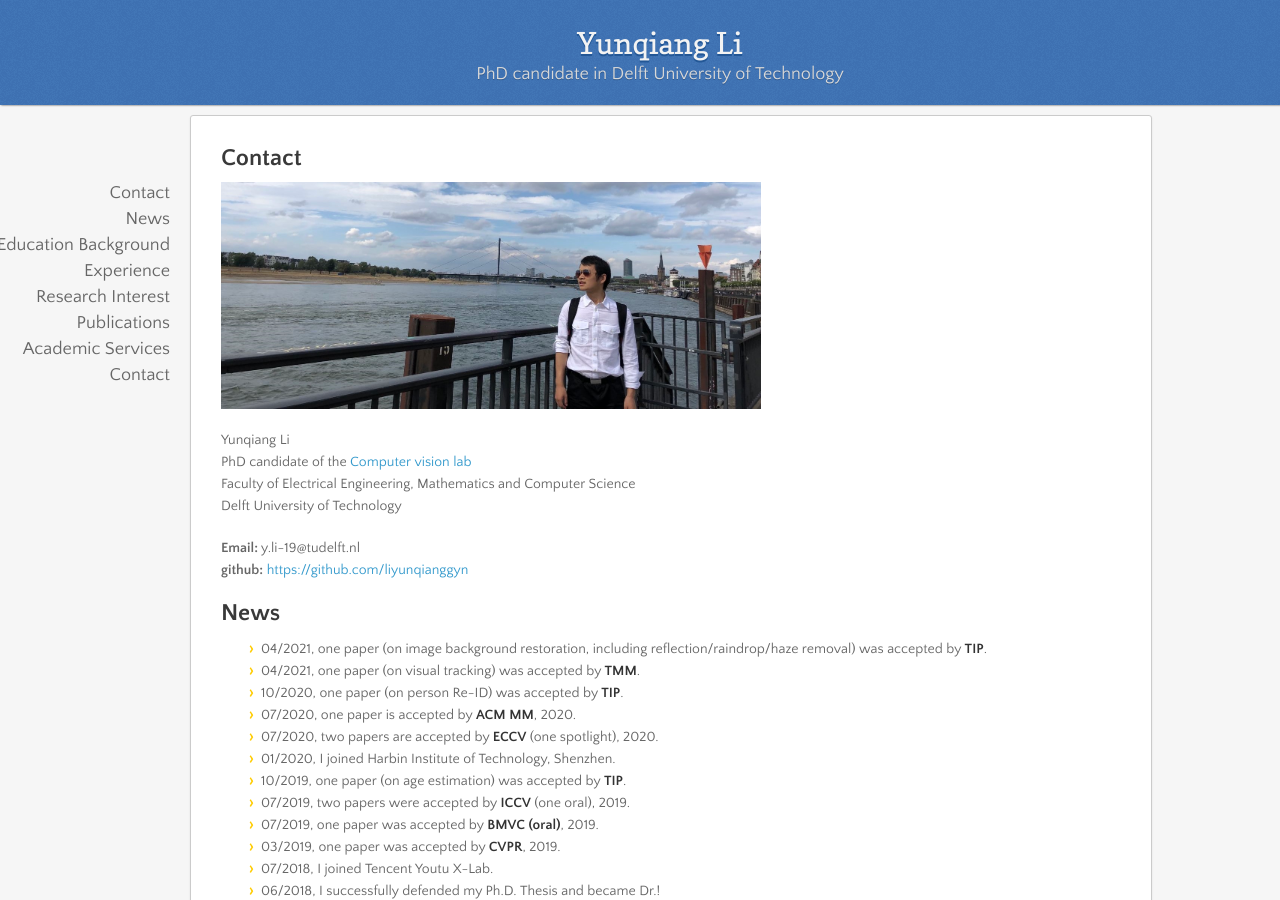
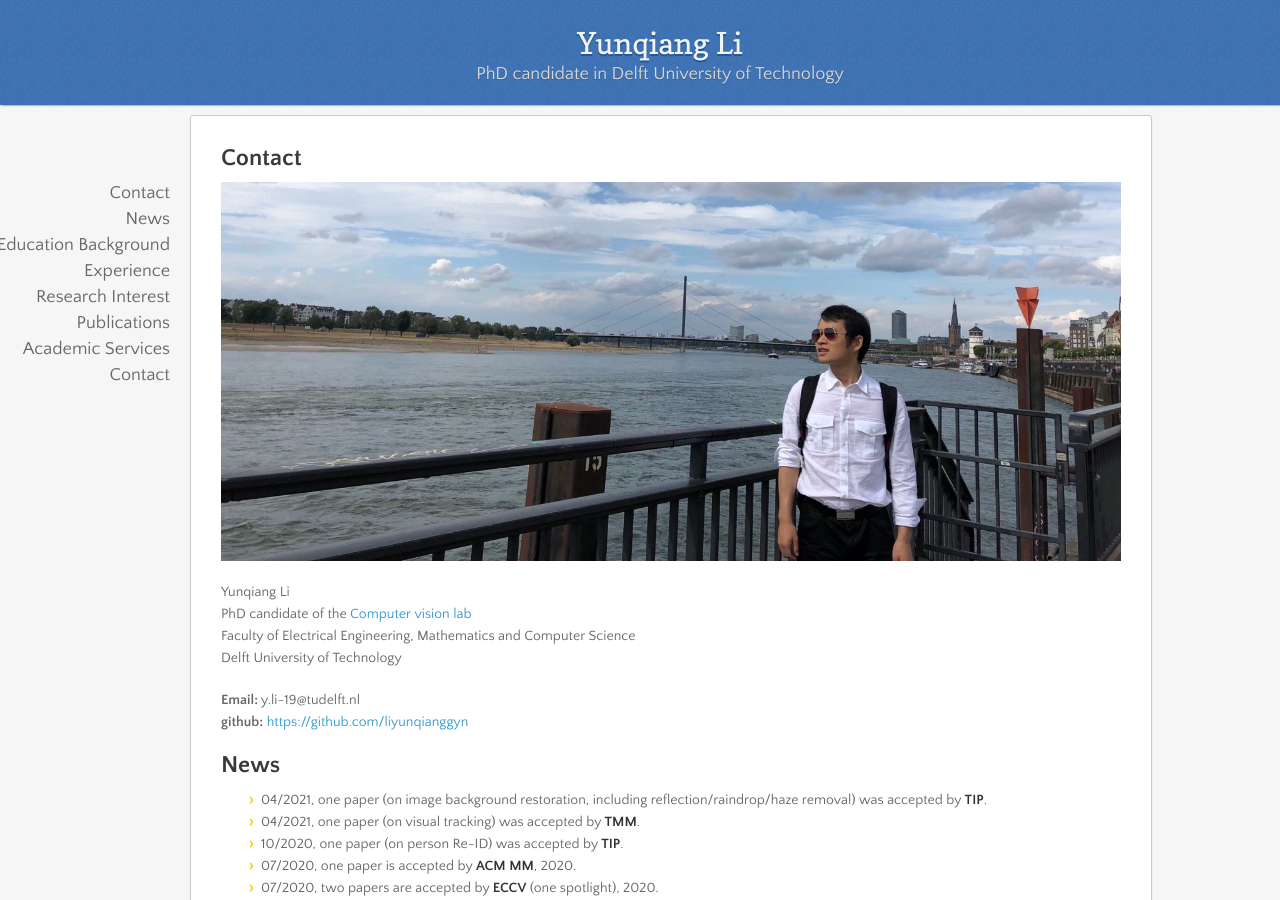
Before and after one commit to liyunqianggyn/liyunqianggyn.github.io, a Jekyll site: the page built from index.md, in a window 1280 px wide and 900 px high. Built offline with Jekyll 4.4.1, drawn with Linux system fonts in a browser that asks for light colours; nearby versions of some CDN libraries; our own code applies the rules of GitHub Pages for plain Markdown files.

Commit message:
Update index.md

```diff
--- a/index.md
+++ b/index.md
@@ -1,6 +1,6 @@
 ## Contact
 
-<img align="top" width='540' src="yunqiang.jpg">
+<img align="top" width='1040' src="yunqiang.jpg">
 
 Yunqiang Li <br/>
 PhD candidate of the <a href="http://visionlab.tudelft.nl">Computer vision lab</a><br/>
```
